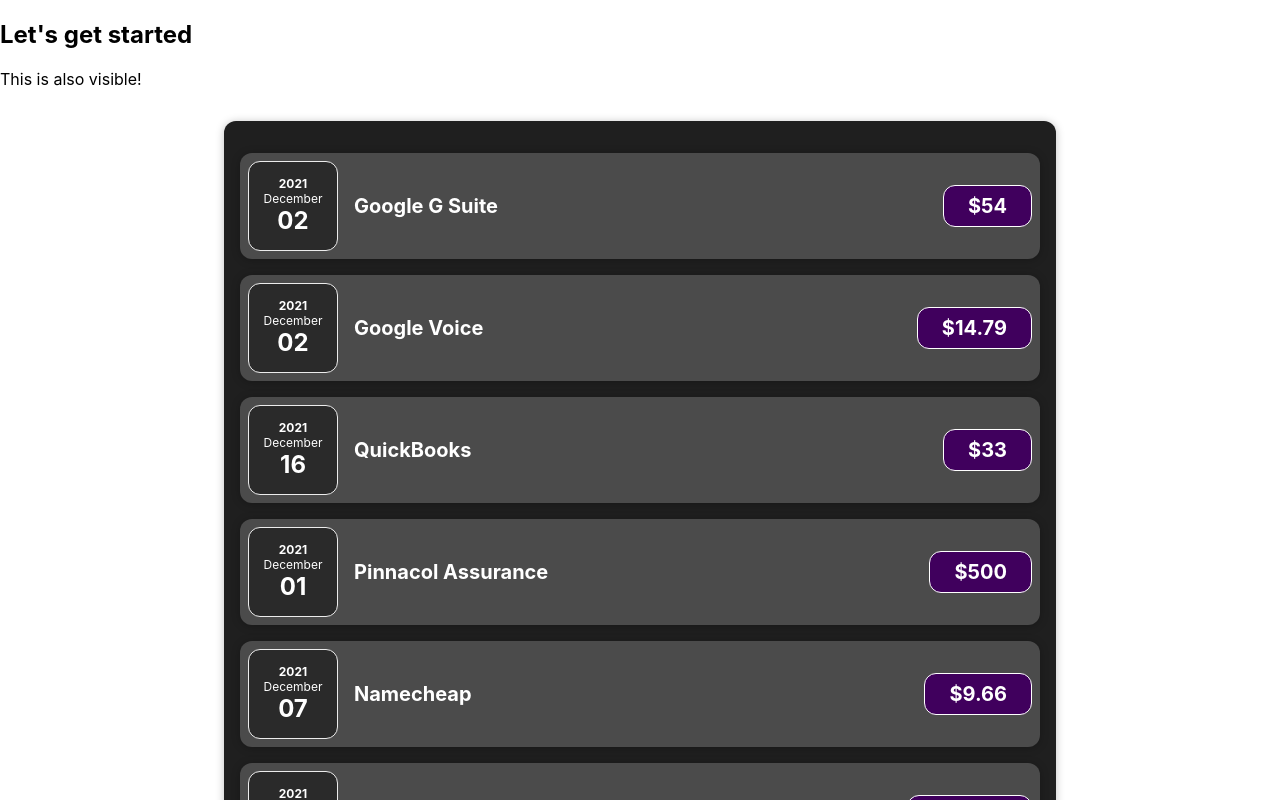
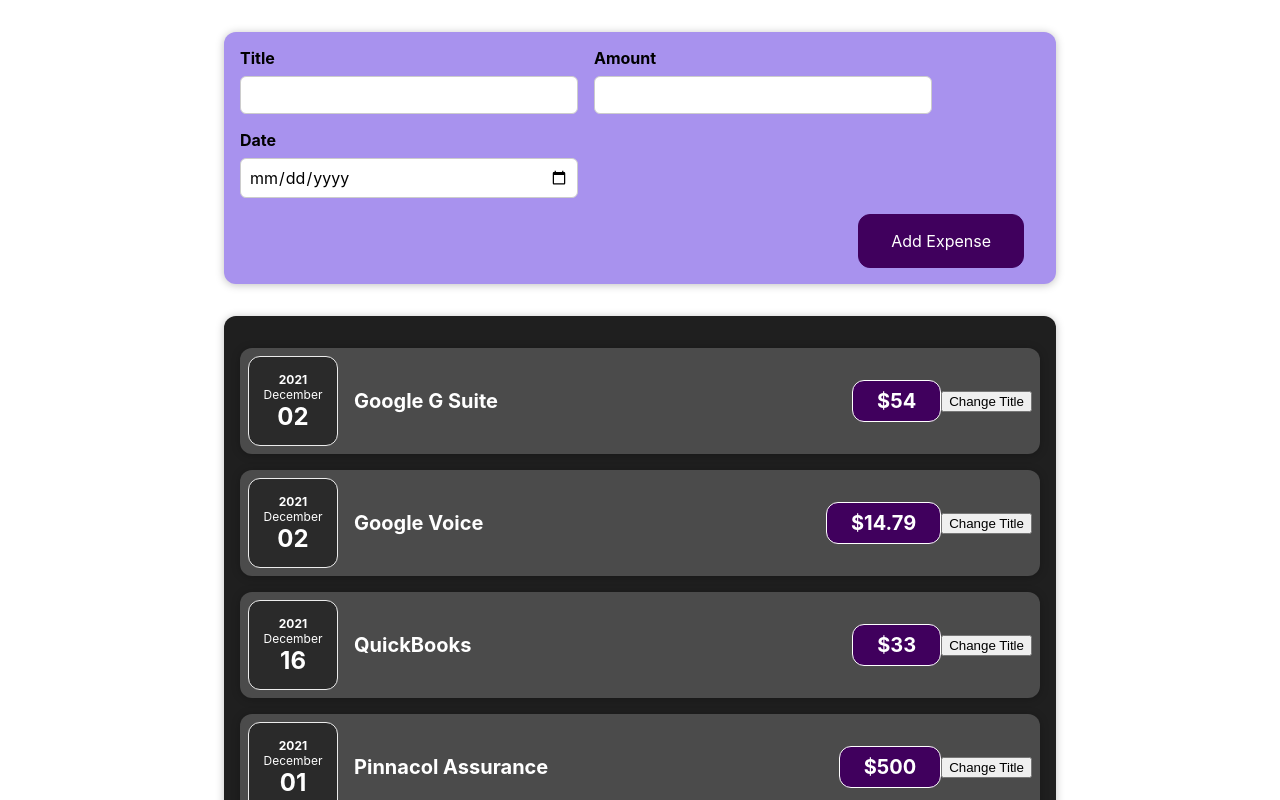
Before and after one commit to keatonjwhitehead/ExpenseTracker, a React (Create React App) app: page / in a window 1280 px wide. Shown: the top 800 px of the page. Built offline with nearby package versions, Linux system fonts and the light colour scheme.

Commit message:
Added Form input

```diff
--- a/src/App.js
+++ b/src/App.js
@@ -1,6 +1,8 @@
 import logo from "./logo.svg";
 import React from 'react';
 import "./App.css";
+import NewExpense from "./components/NewExpense/NewExpense";
+
 import DisplayExpense from "./components/Expenses/DisplayExpense";
 
 function App() {
@@ -56,10 +58,8 @@ function App() {
   ];
   return (
     <div>
-      <h2>Let's get started</h2>
-      <p>This is also visible!</p>
+      <NewExpense />
       <DisplayExpense items={expenses}  />
-
     </div>
   );
 }
--- a/src/components/Expenses/ExpenseItem.js
+++ b/src/components/Expenses/ExpenseItem.js
@@ -1,16 +1,25 @@
 import "./ExpenseItem.css";
-import React from 'react';
-import Card from '../UI/Card';
-import ExpenseDate from './ExpenseDate.js';
+  import React, {useState} from "react";
+import Card from "../UI/Card";
+import ExpenseDate from "./ExpenseDate.js";
+
 function ExpenseItem(props) {
+
+  const [title, setTitle] = useState(props.title);
+
+  const clickHandler = () => {
+    setTitle('Updated!');
+    console.log('Title changed from: ' + title +' to: Updated!');
+  };
 
   return (
     <Card className="expense-item">
-     <ExpenseDate date={props.date}/>
+      <ExpenseDate date={props.date} />
       <div className="expense-item__description">
-        <h2>{props.title}</h2>
+        <h2>{title}</h2>
         <div className="expense-item__price">${props.amount}</div>
       </div>
+      <button onClick={clickHandler}>Change Title</button>
     </Card>
   );
 }
--- /dev/null
+++ b/src/components/NewExpense/ExpenseForm.css
@@ -0,0 +1,26 @@
+.new-expense__controls {
+    display: flex;
+    flex-wrap: wrap;
+    gap: 1rem;
+    margin-bottom: 1rem;
+    text-align: left;
+  }
+
+  .new-expense__control label {
+    font-weight: bold;
+    margin-bottom: 0.5rem;
+    display: block;
+  }
+
+  .new-expense__control input {
+    font: inherit;
+    padding: 0.5rem;
+    border-radius: 6px;
+    border: 1px solid #ccc;
+    width: 20rem;
+    max-width: 100%;
+  }
+
+  .new-expense__actions {
+    text-align: right;
+  }
--- /dev/null
+++ b/src/components/NewExpense/ExpenseForm.js
@@ -0,0 +1,28 @@
+import React from "react";
+import "./ExpenseForm.css";
+
+const ExpenseForm = () => {
+  return (
+    <form>
+      <div className="new-expense__controls">
+        <div className="new-expense__control">
+          <label> Title</label>
+          <input type="text" />
+        </div>
+        <div className="new-expense__control">
+          <label> Amount</label>
+          <input type="number" min="0.01" step="0.01" />
+        </div>
+        <div className="new-expense__control">
+          <label> Date</label>
+          <input type="date" min="2020-01-01" max="2025-12-31" />
+        </div>
+      </div>
+      <div className="new-expense__actions">
+        <button type="submit">Add Expense</button>
+      </div>
+    </form>
+  );
+};
+
+export default ExpenseForm;
--- /dev/null
+++ b/src/components/NewExpense/NewExpense.css
@@ -0,0 +1,38 @@
+.new-expense {
+    background-color: #a892ee;
+    padding: 1rem;
+    margin: 2rem auto;
+    width: 50rem;
+    max-width: 95%;
+    border-radius: 12px;
+    text-align: center;
+    box-shadow: 0 1px 8px rgba(0, 0, 0, 0.25);
+  }
+
+  .new-expense button {
+    font: inherit;
+    cursor: pointer;
+    padding: 1rem 2rem;
+    border: 1px solid #40005d;
+    background-color: #40005d;
+    color: white;
+    border-radius: 12px;
+    margin-right: 1rem;
+  }
+
+  .new-expense button:hover,
+  .new-expense button:active {
+    background-color: #510674;
+    border-color: #510674;
+  }
+
+  .new-expense button.alternative {
+    color: #220131;
+    border-color: transparent;
+    background-color: transparent;
+  }
+
+  .new-expense button.alternative:hover,
+  .new-expense button.alternative:active {
+    background-color: #ddb3f8;
+  }
--- /dev/null
+++ b/src/components/NewExpense/NewExpense.js
@@ -0,0 +1,13 @@
+import React from "react";
+import ExpenseForm from "./ExpenseForm";
+import "./NewExpense.css";
+
+const NewExpense = () => {
+  return(
+  <div className="new-expense">
+    <ExpenseForm />
+  </div>
+  )
+};
+
+export default NewExpense;
```
